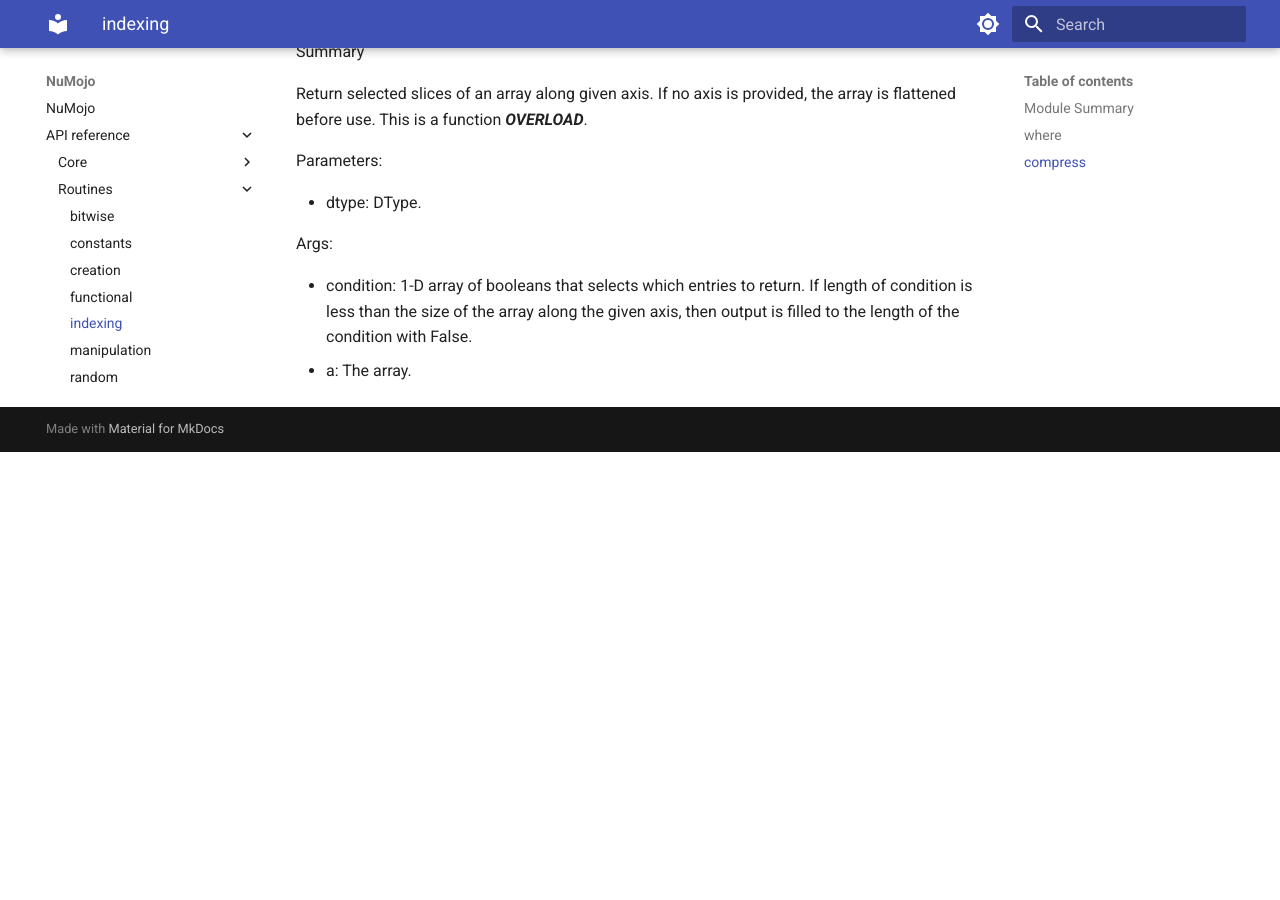
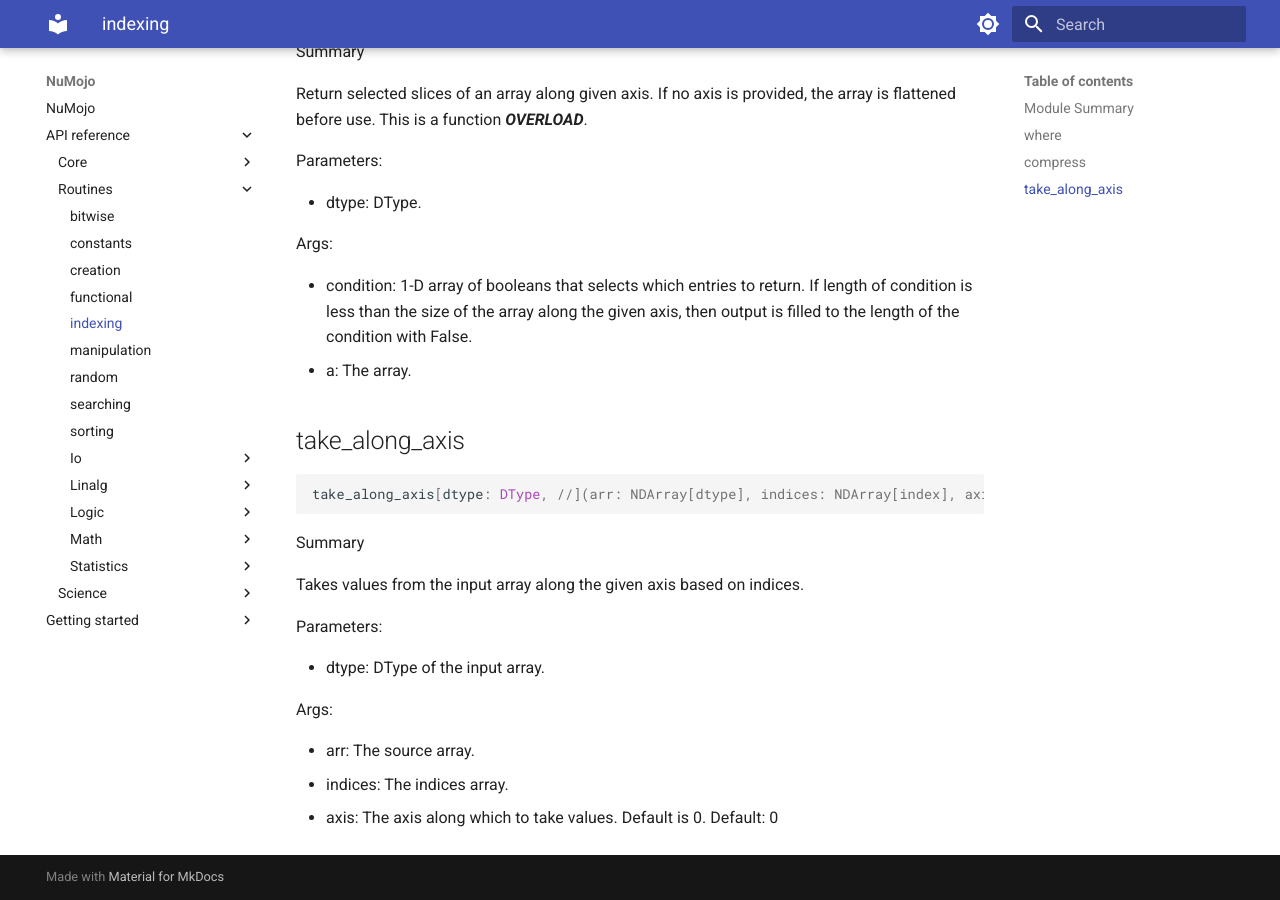
Before and after one commit to Mojo-Numerics-and-Algorithms-group/NuMojo-Docs, an MkDocs documentation site: the page built from docs/readthedocs/docs/API reference/routines/indexing.md, in a window 1280 px wide and 900 px high, scrolled down 1634 px. Built offline with MkDocs 1.6.1 and Material for MkDocs 9.7.7, drawn with Linux system fonts in a browser that asks for light colours; before the commit the page ends 2086 px from its top, so only the background shows below that.

Commit message:
numojo v0.6.1

````diff
--- a/docs/readthedocs/docs/API reference/routines/indexing.md
+++ b/docs/readthedocs/docs/API reference/routines/indexing.md
@@ -81,3 +81,23 @@
 
 - condition: 1-D array of booleans that selects which entries to return. If length of condition is less than the size of the array along the given axis, then output is filled to the length of the condition with False.
 - a: The array.
+
+## take_along_axis
+
+
+```rust
+take_along_axis[dtype: DType, //](arr: NDArray[dtype], indices: NDArray[index], axis: Int = 0) -> NDArray[dtype]
+```
+Summary
+
+Takes values from the input array along the given axis based on indices.
+
+Parameters:
+
+- dtype: DType of the input array.
+
+Args:
+
+- arr: The source array.
+- indices: The indices array.
+- axis: The axis along which to take values. Default is 0. Default: 0
````
Also changed, not shown: docs/readthedocs/docs/API reference/routines/io/formatting.md (+10 -4 lines).
